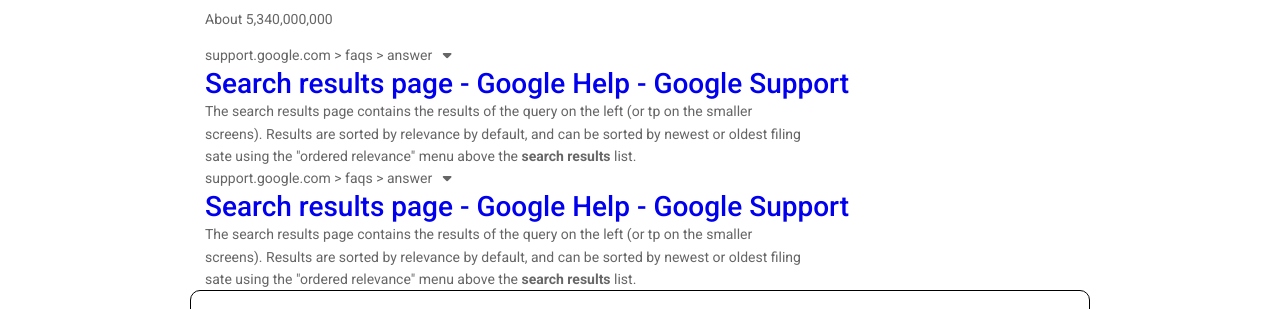
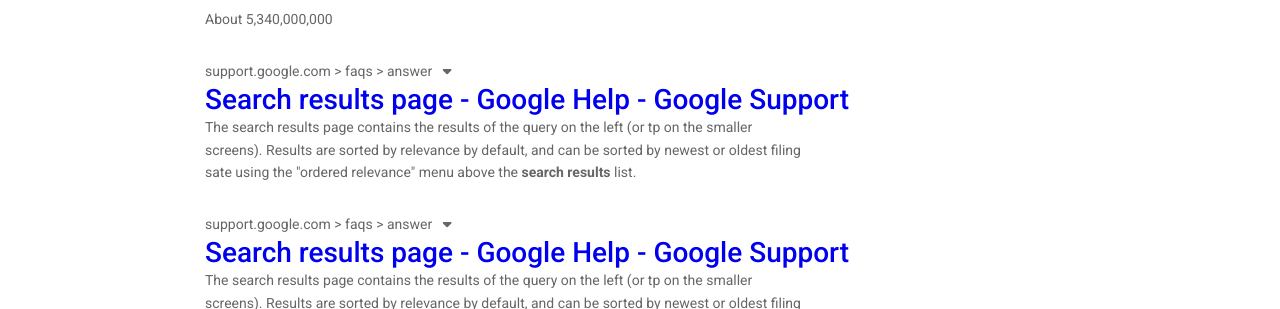
Before and after one commit to efran7107/google_search, a plain HTML site: page index.html in a window 1280 px wide. Shown: the part 150-459 px from the top of the page. Drawn offline with Linux system fonts and the light colour scheme.

Commit message:
finished

```diff
--- a/css/style.css
+++ b/css/style.css
@@ -61,6 +61,10 @@
     margin-top: var(--size-10);
 }
 
+.results {
+    margin: var(--size-30) 0;
+}
+
 .results p,
 .results h2 {
     margin: 0px;
```
